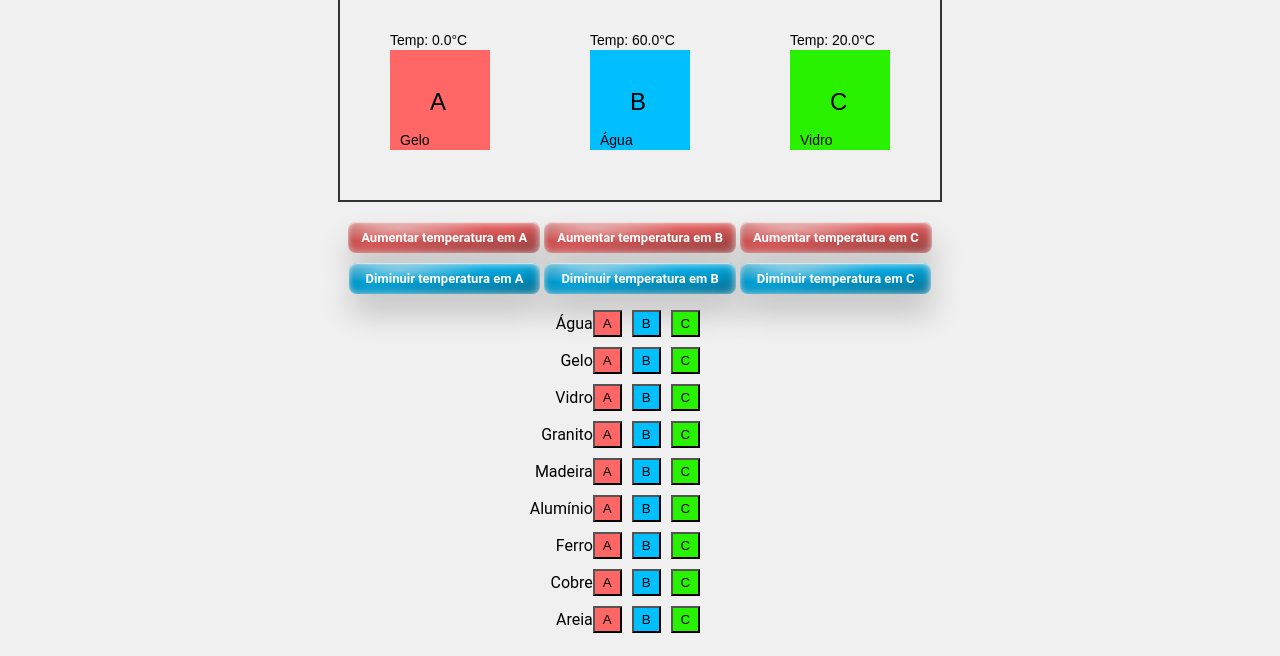
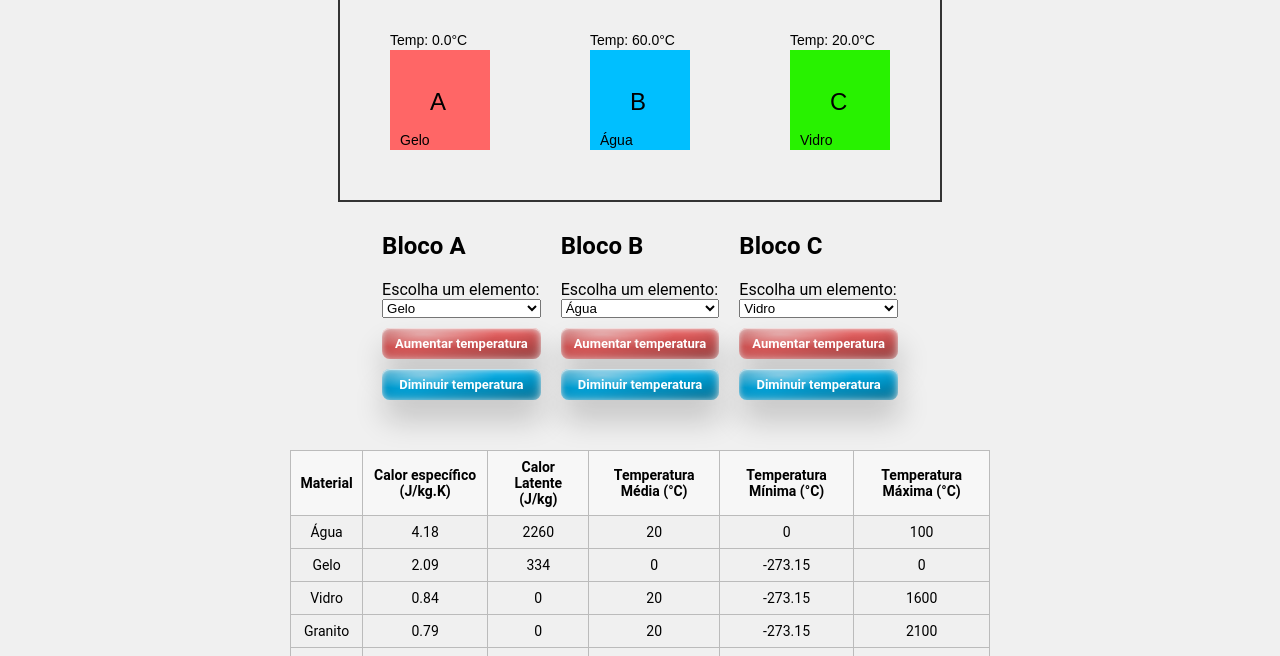
Before and after one commit to cometsinthesky/lei-zero-termodinamica, a plain HTML site: page index.html in a window 1280 px wide. Shown: the part 103-759 px from the top of the page. Drawn offline with Linux system fonts and the light colour scheme.

Commit message:
add material selection to blocks and remove original materials list

```diff
--- a/index.html
+++ b/index.html
@@ -20,109 +20,74 @@
 
     <canvas id="canvas" width="600" height="200"></canvas>
 
-    <div>
-        <button id="increaseATemperature" class="temperatureButton btn-hot">Aumentar temperatura em A</button>
-        <button id="increaseBTemperature" class="temperatureButton btn-hot">Aumentar temperatura em B</button>
-        <button id="increaseCTemperature" class="temperatureButton btn-hot">Aumentar temperatura em C</button>
+    <!-- Div do Grupo de Blocos -->
+    <div style="display: flex; justify-content: center; gap: 20px; margin-bottom: 50px;">
+        <!-- Div do Bloco A -->
+        <div style="width: 100%;">
+            <div style="display: flex; flex-direction: column;">
+                <h2>Bloco A</h2>
+                <label for="block-a-select">Escolha um elemento:</label>
+                <select name="blocka-a-elements" id="block-a-select">
+                    <option value="water">Água</option>
+                    <option value="ice" selected>Gelo</option>
+                    <option value="glass">Vidro</option>
+                    <option value="granite">Granito</option>
+                    <option value="wood">Madeira</option>
+                    <option value="aluminum">Alumínio</option>
+                    <option value="iron">Ferro</option>
+                    <option value="copper">Cobre</option>
+                    <option value="sand">Areia</option>
+                </select>
+
+                <button id="increaseATemperature" class="temperatureButton btn-hot">Aumentar temperatura</button>
+                <button id="decreaseATemperature" class="temperatureButton btn-cold">Diminuir temperatura</button>
+            </div>
+        </div>
+
+        <!-- Div do Bloco B -->
+        <div style="width: 100%;">
+            <div style="display: flex; flex-direction: column;">
+                <h2>Bloco B</h2>
+                <label for="block-b-select">Escolha um elemento:</label>
+                <select name="blocka-b-elements" id="block-b-select">
+                    <option value="water" selected>Água</option>
+                    <option value="ice">Gelo</option>
+                    <option value="glass">Vidro</option>
+                    <option value="granite">Granito</option>
+                    <option value="wood">Madeira</option>
+                    <option value="aluminum">Alumínio</option>
+                    <option value="iron">Ferro</option>
+                    <option value="copper">Cobre</option>
+                    <option value="sand">Areia</option>
+                </select>
+
+                <button id="increaseBTemperature" class="temperatureButton btn-hot">Aumentar temperatura</button>
+                <button id="decreaseBTemperature" class="temperatureButton btn-cold">Diminuir temperatura</button>
+            </div>
+        </div>
+
+        <!-- Div do Bloco C -->
+        <div style="width: 100%;">
+            <div style="display: flex; flex-direction: column;">
+                <h2>Bloco C</h2>
+                <label for="block-c-select">Escolha um elemento:</label>
+                <select name="blocka-c-elements" id="block-c-select">
+                    <option value="water">Água</option>
+                    <option value="ice">Gelo</option>
+                    <option value="glass" selected>Vidro</option>
+                    <option value="granite">Granito</option>
+                    <option value="wood">Madeira</option>
+                    <option value="aluminum">Alumínio</option>
+                    <option value="iron">Ferro</option>
+                    <option value="copper">Cobre</option>
+                    <option value="sand">Areia</option>
+                </select>
+
+                <button id="increaseCTemperature" class="temperatureButton btn-hot">Aumentar temperatura</button>
+                <button id="decreaseCTemperature" class="temperatureButton btn-cold">Diminuir temperatura</button>
+            </div>
+        </div>
     </div>
-
-    <div>
-        <button id="decreaseATemperature" class="temperatureButton btn-cold">Diminuir temperatura em A</button>
-        <button id="decreaseBTemperature" class="temperatureButton btn-cold">Diminuir temperatura em B</button>
-        <button id="decreaseCTemperature" class="temperatureButton btn-cold">Diminuir temperatura em C</button>
-    </div>
-
-    <ul id="materialList">
-        <li class="materialButtonGroup">
-            <span>Água</span>
-            <button class="materialButton" data-material="water" data-block="A"
-                style="background-color: #ff6666;">A</button>
-            <button class="materialButton" data-material="water" data-block="B"
-                style="background-color: #00bfff;">B</button>
-            <button class="materialButton" data-material="water" data-block="C"
-                style="background-color: #28f200;">C</button>
-        </li>
-
-        <li class="materialButtonGroup">
-            <span>Gelo</span>
-            <button class="materialButton" data-material="ice" data-block="A"
-                style="background-color: #ff6666;">A</button>
-            <button class="materialButton" data-material="ice" data-block="B"
-                style="background-color: #00bfff;">B</button>
-            <button class="materialButton" data-material="ice" data-block="C"
-                style="background-color: #28f200;">C</button>
-        </li>
-
-        <li class="materialButtonGroup">
-            <span>Vidro</span>
-            <button class="materialButton" data-material="glass" data-block="A"
-                style="background-color: #ff6666;">A</button>
-            <button class="materialButton" data-material="glass" data-block="B"
-                style="background-color: #00bfff;">B</button>
-            <button class="materialButton" data-material="glass" data-block="C"
-                style="background-color: #28f200;">C</button>
-        </li>
-
-        <li class="materialButtonGroup">
-            <span>Granito</span>
-            <button class="materialButton" data-material="granite" data-block="A"
-                style="background-color: #ff6666;">A</button>
-            <button class="materialButton" data-material="granite" data-block="B"
-                style="background-color: #00bfff;">B</button>
-            <button class="materialButton" data-material="granite" data-block="C"
-                style="background-color: #28f200;">C</button>
-        </li>
-
-        <li class="materialButtonGroup">
-            <span>Madeira</span>
-            <button class="materialButton" data-material="wood" data-block="A"
-                style="background-color: #ff6666;">A</button>
-            <button class="materialButton" data-material="wood" data-block="B"
-                style="background-color: #00bfff;">B</button>
-            <button class="materialButton" data-material="wood" data-block="C"
-                style="background-color: #28f200;">C</button>
-        </li>
-
-        <li class="materialButtonGroup">
-            <span>Alumínio</span>
-            <button class="materialButton" data-material="aluminum" data-block="A"
-                style="background-color: #ff6666;">A</button>
-            <button class="materialButton" data-material="aluminum" data-block="B"
-                style="background-color: #00bfff;">B</button>
-            <button class="materialButton" data-material="aluminum" data-block="C"
-                style="background-color: #28f200;">C</button>
-        </li>
-
-        <li class="materialButtonGroup">
-            <span>Ferro</span>
-            <button class="materialButton" data-material="iron" data-block="A"
-                style="background-color: #ff6666;">A</button>
-            <button class="materialButton" data-material="iron" data-block="B"
-                style="background-color: #00bfff;">B</button>
-            <button class="materialButton" data-material="iron" data-block="C"
-                style="background-color: #28f200;">C</button>
-        </li>
-
-        <li class="materialButtonGroup">
-            <span>Cobre</span>
-            <button class="materialButton" data-material="copper" data-block="A"
-                style="background-color: #ff6666;">A</button>
-            <button class="materialButton" data-material="copper" data-block="B"
-                style="background-color: #00bfff;">B</button>
-            <button class="materialButton" data-material="copper" data-block="C"
-                style="background-color: #28f200;">C</button>
-        </li>
-
-        <li class="materialButtonGroup">
-            <span>Areia</span>
-            <button class="materialButton" data-material="sand" data-block="A"
-                style="background-color: #ff6666;">A</button>
-            <button class="materialButton" data-material="sand" data-block="B"
-                style="background-color: #00bfff;">B</button>
-            <button class="materialButton" data-material="sand" data-block="C"
-                style="background-color: #28f200;">C</button>
-        </li>
-    </ul>
 
     <!-- Adiciona slider  -->
     <input type="range" min="0" max="4" value="2" class="slider" id="exchangeRateSlider">
@@ -216,8 +181,7 @@
         </tr>
     </table>
 
-    <img src="./image-icons/leizeronew.jpg"
-        alt="Lei Zero da Termodinâmica" style="width: 700px; margin-top: 20px;">
+    <img src="./image-icons/leizeronew.jpg" alt="Lei Zero da Termodinâmica" style="width: 700px; margin-top: 20px;">
 
     <footer>
         <p>Criado por: <a href="https://github.com/cometsinthesky" target="_blank">Lucas Ferreira (MNPEF/UnB)</a> |
```
